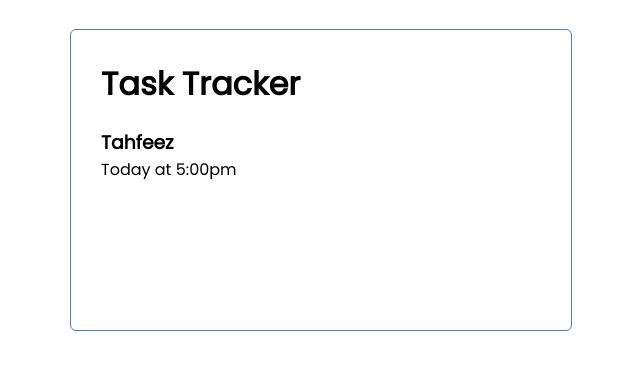
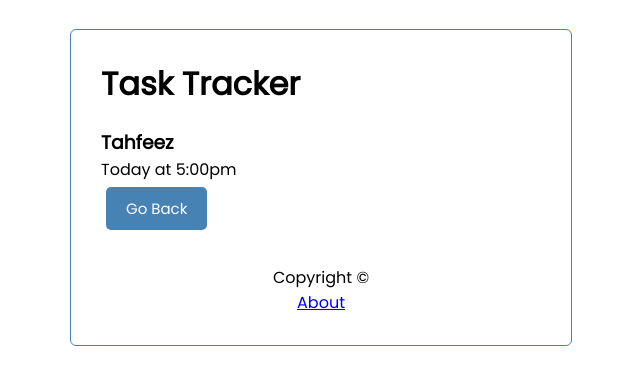
Before and after one commit to mostafaEkbal/react-task-tracker-app, a React (Create React App) app: page /task/1 in a window 1280 px wide. Shown: the top 384 px of the page, without its empty margins (319-959 px from the left). Built offline with nearby package versions, Linux system fonts and the light colour scheme; data requests are answered from the project's data file.

Commit message:
Wrapping up the project

```diff
--- a/db.json
+++ b/db.json
@@ -11,6 +11,12 @@
       "day": "Aug 24th at 10:00pm",
       "reminder": true,
       "id": 2
+    },
+    {
+      "text": "Wrapping up the project",
+      "day": "Aug 24th at 6:30pm",
+      "reminder": false,
+      "id": 3
     }
   ]
 }
--- a/package.json
+++ b/package.json
@@ -7,6 +7,7 @@
     "@testing-library/react": "^13.3.0",
     "@testing-library/user-event": "^13.5.0",
     "json-server": "^0.17.0",
+    "prop-types": "^15.8.1",
     "react": "^18.2.0",
     "react-dom": "^18.2.0",
     "react-icons": "^4.4.0",
--- a/src/App.js
+++ b/src/App.js
@@ -1,5 +1,5 @@
 import { useState, useEffect } from 'react';
-import { BrowserRouter as Router, Route, Routes } from 'react-router-dom'
+import { Route, Routes, useLocation } from 'react-router-dom'
 import Header from './components/Header';
 import Footer from './components/Footer';
 import Tasks from './components/Tasks';
@@ -11,6 +11,7 @@ function App() {
   const [loading, setLoading] = useState(true)
   const [showAddTask, setShowAddTask] = useState(false);
   const [tasks, setTasks] = useState([])
+  const location = useLocation()
 
   useEffect(() => {
     const getTasks = async () => {
@@ -51,11 +52,6 @@ function App() {
     const data = await res.json()
 
     setTasks([...tasks, data])
-
-
-    /* const id = Math.floor(Math.random() * 1000) + 1;
-    const newTask = { id, ...task };
-    setTasks([...tasks, newTask]); */
   }
 
   // Delete Task
@@ -86,7 +82,6 @@ function App() {
   }
 
   return (
-    <Router>
       <div className="container">
         <Header onAdd={() => setShowAddTask(!showAddTask)} showAdd={showAddTask} />
         <Routes>
@@ -103,15 +98,13 @@ function App() {
                 : ('No Tasks to show')
               )
             }
-              <Footer />
             </>
           } />
-          <Route path='/about' element={ <About /> } />
-          <Route path='/task/:id' element={ <TaskDetails /> } />
+          <Route path='/about' element={<About />} />
+          <Route path='/task/:id' element={<TaskDetails />} />
         </Routes>
+        {location.pathname !== '/about' && <Footer />}
       </div>
-    </Router>
-
   );
 }
 
--- a/src/components/About.jsx
+++ b/src/components/About.jsx
@@ -1,8 +1,10 @@
+import { Link } from "react-router-dom"
+
 const About = () => {
   return (
     <div>
         <h4>Version 1.0.0</h4>
-        <a href="/">Go Back</a>
+        <Link to="/">Go Back</Link>
     </div>
   )
 }
--- a/src/components/Footer.js
+++ b/src/components/Footer.js
@@ -1,8 +1,10 @@
+import { Link } from "react-router-dom"
+
 const Footer = () => {
   return (
     <footer>
         <p>Copyright &copy;</p>
-        <a href="/about">About</a>
+        <Link to="/about">About</Link>
     </footer>
   )
 }
--- a/src/components/Header.js
+++ b/src/components/Header.js
@@ -1,19 +1,18 @@
-import { Route, Routes } from 'react-router-dom'
+import { useLocation } from 'react-router-dom';
 import Button from './Button';
 
-
 const Header = ({ title, onAdd, showAdd}) => {
-
+  const location = useLocation()
   return (
     <header className="header">
         <h1>{title}</h1>
-        <Routes>
-          <Route path='/' element={<Button
+        {location.pathname === '/' && (
+          <Button
           color={!showAdd ? 'green' : 'red'}
           text={!showAdd ? 'Add' : 'close'}
-          onClick={onAdd} />
-        } />
-        </Routes>
+          onClick={onAdd}
+          />
+        )}
     </header>
   )
 }
--- a/src/components/TaskDetails.jsx
+++ b/src/components/TaskDetails.jsx
@@ -1,12 +1,13 @@
 import { useState, useEffect } from 'react'
-import { Navigate, useParams } from 'react-router-dom'
+import { useParams, useNavigate } from 'react-router-dom'
+import Button from './Button'
 
 const TaskDetails = () => {
   const [loading, setLoading] = useState(true)
   const [task, setTask] = useState({})
-  const [error, setError] = useState(null)
 
   const params = useParams()
+  const navigate = useNavigate()
 
   useEffect(() => {
     const fetchTask = async () => {
@@ -14,7 +15,7 @@ const TaskDetails = () => {
         const data = await res.json()
 
         if(res.status === 404) {
-            setError('Task not Found')
+            navigate('/')
         }
 
         setTask(data)
@@ -22,11 +23,7 @@ const TaskDetails = () => {
     }
 
     fetchTask()
-  }, [])
-
-  if(error) {
-    return <Navigate to='/' />
-  }
+  })
 
   return loading ? (
     <h3>Loading...</h3>
@@ -34,6 +31,9 @@ const TaskDetails = () => {
     <div>
         <h3>{task.text}</h3>
         <p>{task.day}</p>
+        <Button onClick={() => {
+            navigate(-1)
+        }} text='Go Back' />
     </div>
   )
 }
--- a/src/index.js
+++ b/src/index.js
@@ -3,11 +3,14 @@ import ReactDOM from 'react-dom/client';
 import './index.css';
 import App from './App';
 import reportWebVitals from './reportWebVitals';
+import { BrowserRouter as Router } from 'react-router-dom';
 
 const root = ReactDOM.createRoot(document.getElementById('root'));
 root.render(
   <React.StrictMode>
-    <App />
+    < Router>
+      <App />
+    </Router>
   </React.StrictMode>
 );
 
```
Also changed, not shown: 1 other file (tests, documents, lock files or other folders).
